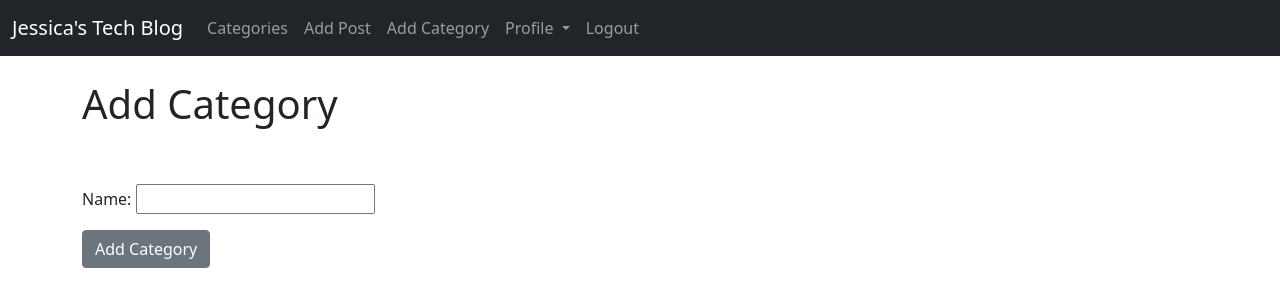
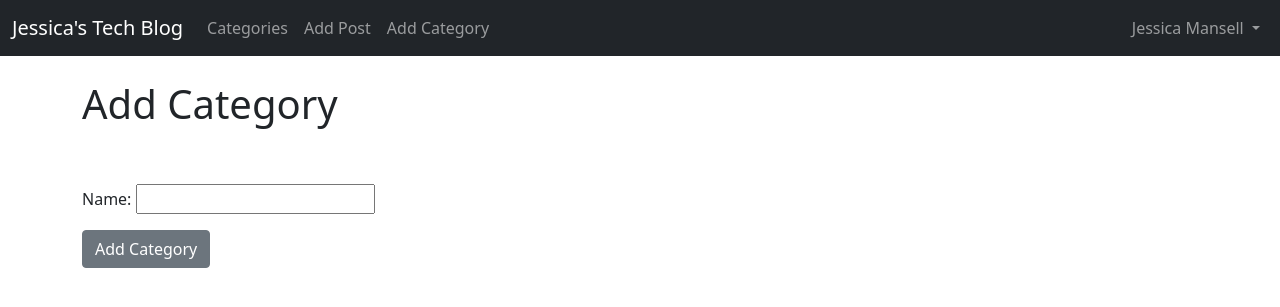
Before and after one commit to Jessica-Mansell/Personal-Website, a Django app: page /add_category/ in a window 1280 px wide. Shown: the top 307 px of the page. Run offline with Django 4.2, Linux system fonts and the light colour scheme; a user stored in the database is signed in; data comes from the database, SQL or seed files in the repository; both versions use the stored data as it was after the commit; some libraries are stand-ins or nearby versions.

Commit message:
clean up nav bar

```diff
--- a/mysite/blogsite/templates/base.html
+++ b/mysite/blogsite/templates/base.html
@@ -23,7 +23,6 @@
           </button>
           <div class="collapse navbar-collapse" id="navbarSupportedContent">
             <ul class="navbar-nav me-auto mb-2 mb-lg-0">
-
               <!--Category Menu Code-->
               {% if cat_menu %}
               <li class="nav-item dropdown">
@@ -48,24 +47,6 @@
                 <li class="nav-item">
                   <a class="nav-link" href="{% url 'add_category' %}">Add Category</a>
                 </li>
-                <li class="nav-item dropdown">
-                  <a class="nav-link dropdown-toggle" href="#" role="button" data-bs-toggle="dropdown" aria-expanded="false">
-                    Profile
-                  </a>
-                  <ul class="dropdown-menu">
-
-                    <li><a class="dropdown-item" href="{% url 'edit_profile' %}">Edit Settings</a></li>
-                    {% if user.profile.id %}
-                      <li><a class="dropdown-item" href="{% url 'edit_profile_page' user.profile.id %}">Edit Profile Page</a></li>
-                      <li><a class="dropdown-item" href="{% url 'show_profile_page' user.profile.id %}">Show Profile Page</a></li>
-                    {% else %}
-                      <li><a class="dropdown-item" href="{% url 'create_profile_page' %}">Create Profile Page</a></li>
-                    {% endif %}
-                  </ul>
-                </li>
-                <li class="nav-item">
-                  <a class="nav-link" href="{% url 'logout' %}">Logout</a>
-                </li>
               {% else %}
                 <li class="nav-item">
                   <a class="nav-link" href="{% url 'register' %}">Register</a>
@@ -75,6 +56,26 @@
                 </li>
               {% endif %}
             </ul>
+            {% if user.is_authenticated %}
+                <ul class="navbar-nav ml-auto">
+                  <li class="nav-item dropdown">
+                    <a class="nav-link dropdown-toggle" role="button" data-bs-toggle="dropdown" aria-expanded="false">
+                      {{ user.first_name }}
+                      {{ user.last_name }}
+                    </a>
+                    <ul class="dropdown-menu dropdown-menu-right">
+                      <li><a class="dropdown-item" href="{% url 'edit_profile' %}">Edit Settings</a></li>
+                      {% if user.profile.id %}
+                        <li><a class="dropdown-item" href="{% url 'edit_profile_page' user.profile.id %}">Edit Profile Page</a></li>
+                        <li><a class="dropdown-item" href="{% url 'show_profile_page' user.profile.id %}">Show Profile Page</a></li>
+                        <li><a class="dropdown-item" href="{% url 'logout' %}">Logout</a></li>
+                      {% else %}
+                      <li><a class="dropdown-item" href="{% url 'create_profile_page' %}">Create Profile Page</a></li>
+                      {% endif %}
+                    </ul>
+                  </li>
+                </ul>
+            {% endif %}
           </div>
         </div>
       </nav>
```
Also changed, not shown: mysite/db.sqlite3.
